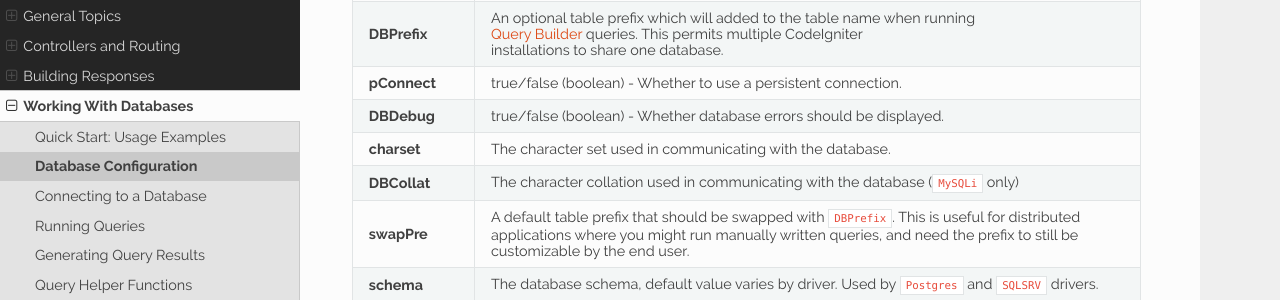
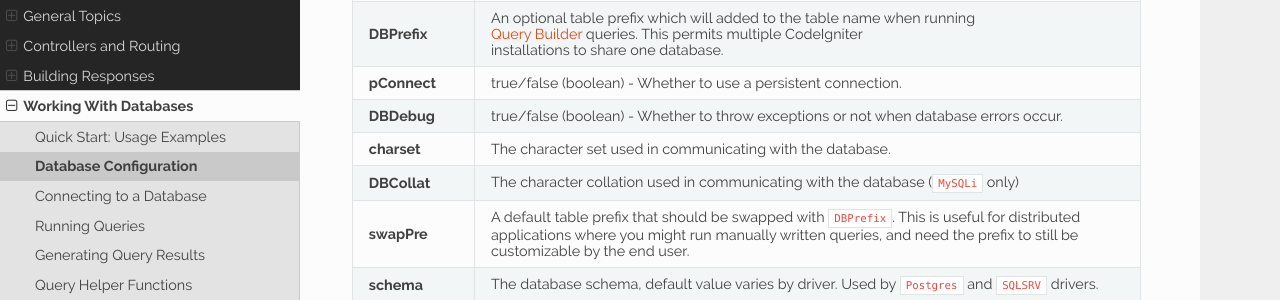
Before and after one commit to NEKOGET/ci4_user_guide_src, a Sphinx documentation site: the page built from source/database/configuration.rst, in a window 1280 px wide and 900 px high, scrolled down 3756 px. Shown: the part 153-453 px from the top of the window. Built offline with Sphinx 7.4.7 and the Read the Docs theme 2.0.0, drawn with Linux system fonts in a browser that asks for light colours.

Commit message:
docs: revise description to be more accurate

```diff
--- a/source/database/configuration.rst
+++ b/source/database/configuration.rst
@@ -118,7 +118,7 @@ Explanation of Values:
                 :doc:`Query Builder <query_builder>` queries. This permits multiple CodeIgniter
                 installations to share one database.
 **pConnect**    true/false (boolean) - Whether to use a persistent connection.
-**DBDebug**     true/false (boolean) - Whether database errors should be displayed.
+**DBDebug**     true/false (boolean) - Whether to throw exceptions or not when database errors occur.
 **charset**     The character set used in communicating with the database.
 **DBCollat**    The character collation used in communicating with the database (``MySQLi`` only)
 **swapPre**     A default table prefix that should be swapped with ``DBPrefix``. This is useful for distributed
```
